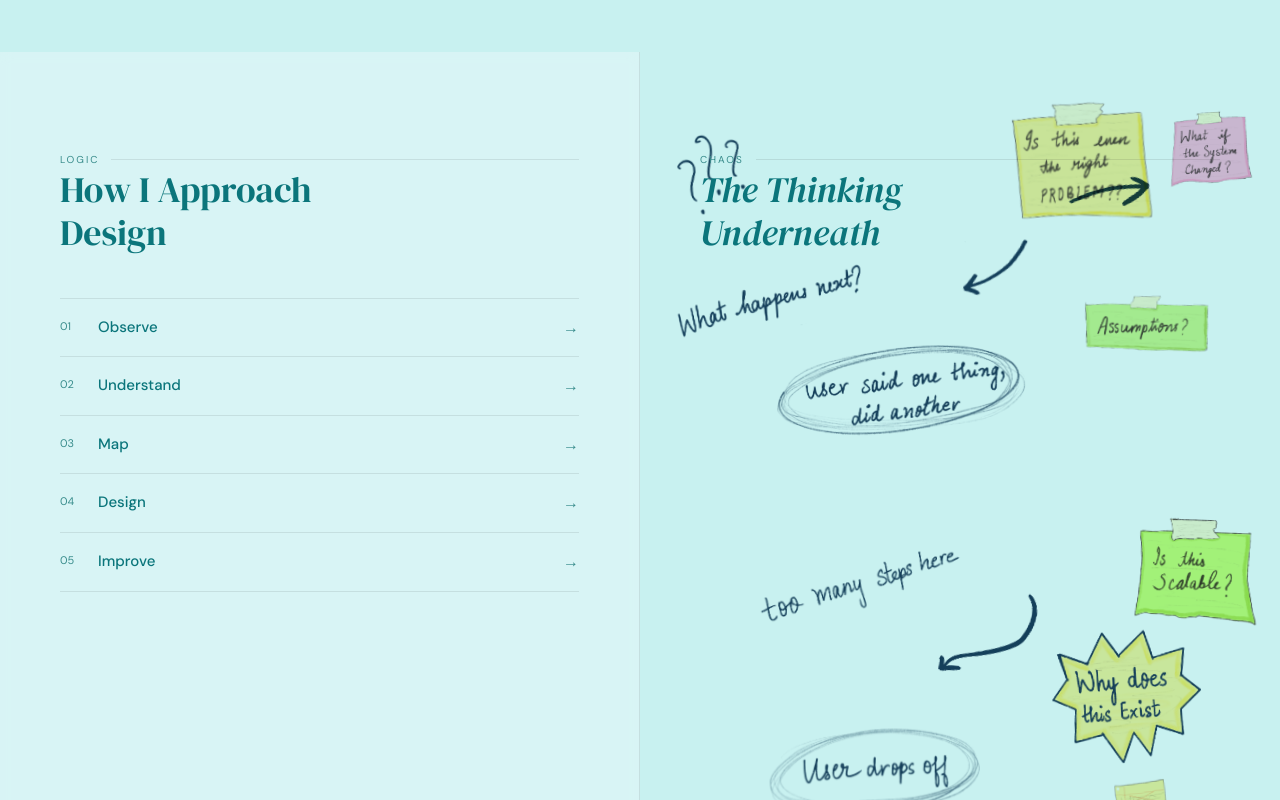
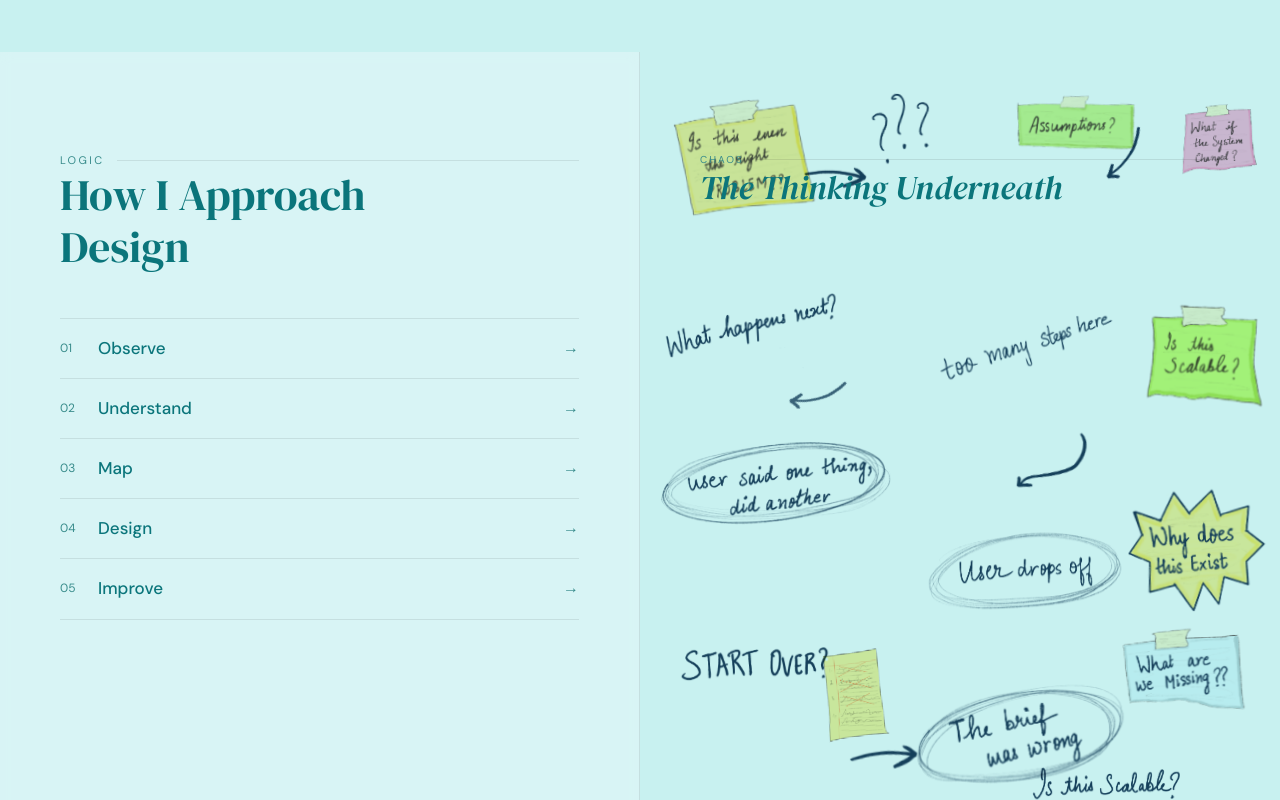
Before and after one commit to Advait2912/aarushi_portfolio, a React (Vite) app: page / in a window 1280 px wide. Shown: the part 2180-2980 px from the top of the page. Built offline with nearby package versions, Linux system fonts and the light colour scheme.

Commit message:
changes done

```diff
--- a/src/sections/SplitMind.jsx
+++ b/src/sections/SplitMind.jsx
@@ -53,144 +53,135 @@ const steps = [
   },
 ]
 
-// ─────────────────────────────────────────────────────────────────────────────
-// PLACE ALL PNGs IN /public/chaos/ named exactly as below.
-// Copy files:  1.png → /public/chaos/1.png  etc.  arr.png → /public/chaos/arr.png
-//
-// Layout is hand-tuned to look like a real thinking board:
-//   • Arrows point FROM one thought TO the next
-//   • Big statements (ellipses) anchor the centre
-//   • Sticky notes cluster near the edges
-//   • Scribbles float freely between
-// ─────────────────────────────────────────────────────────────────────────────
 const chaosItems = [
-  // ── TOP BAND ──────────────────────────────────────────────────────────────
+
+  // ── CLUSTER A: top-left — "problem framing" ──────────────────────────────
   {
-    src: "/chaos/17.png",          // yellow sticky "Is this even the right PROBLEM??"
-    top: "3%", left: "55%",
-    width: 170, rotate: "3deg",
+    src: "/chaos/17.png",
+    top: "5%", left: "3%",
+    width: 160, rotate: "-3deg",
     delay: 0, float: "A", z: 4,
   },
   {
-    src: "/chaos/13.png",          // pink sticky "What if the System Changed?"
-    top: "2%", left: "78%",
-    width: 150, rotate: "-2deg",
-    delay: 0.08, float: "B", z: 4,
+    src: "/chaos/arr.png",
+    top: "11%", left: "25%",
+    width: 75, rotate: "0deg",
+    delay: 0.08, float: "C", z: 2,
   },
   {
-    src: "/chaos/arr.png",         // right arrow (points into the pink sticky)
-    top: "8%", left: "66%",
-    width: 100, rotate: "-15deg",
-    delay: 0.15, float: "C", z: 2,
+    src: "/chaos/6.png",
+    top: "5%", left: "35%",
+    width: 80, rotate: "5deg",
+    delay: 0.12, float: "B", z: 3,
+  },
+
+  // ── CLUSTER B: top-right — "assumptions & system change" ─────────────────
+  {
+    src: "/chaos/9.png",
+    top: "4%", left: "57%",
+    width: 138, rotate: "2deg",
+    delay: 0.05, float: "B", z: 4,
   },
   {
-    src: "/chaos/6.png",           // ??? question marks
-    top: "6%", left: "5%",
-    width: 90, rotate: "-5deg",
-    delay: 0.05, float: "A", z: 2,
+    src: "/chaos/13.png",
+    top: "3%", left: "80%",
+    width: 138, rotate: "-2deg",
+    delay: 0.1, float: "A", z: 4,
+  },
+  {
+    src: "/chaos/2.png",
+    top: "9%", left: "70%",
+    width: 82, rotate: "-10deg",
+    delay: 0.18, float: "C", z: 2,
   },
 
-  // ── UPPER-MID: the "user said one thing" block + arrow into it ────────────
+  // ── CLUSTER C: middle — "user behaviour" ─────────────────────────────────
   {
-    src: "/chaos/5.png",           // "What happens next?" scribble
-    top: "17%", left: "4%",
-    width: 200, rotate: "-3deg",
-    delay: 0.2, float: "B", z: 3,
+    src: "/chaos/5.png",
+    top: "28%", left: "2%",
+    width: 185, rotate: "-2deg",
+    delay: 0.22, float: "B", z: 3,
   },
   {
-    src: "/chaos/2.png",           // curved arrow down-left (from top into ellipse)
-    top: "14%", left: "48%",
-    width: 110, rotate: "10deg",
-    delay: 0.25, float: "C", z: 2,
+    src: "/chaos/2.png",
+    top: "37%", left: "22%",
+    width: 82, rotate: "30deg",
+    delay: 0.28, float: "C", z: 2,
+    opacity: 0.8,
   },
   {
-    src: "/chaos/15.png",          // ellipse "user said one thing, did another"
-    top: "22%", left: "20%",
-    width: 260, rotate: "-1.5deg",
-    delay: 0.3, float: "A", z: 5,
+    src: "/chaos/15.png",
+    top: "44%", left: "2%",
+    width: 240, rotate: "-1deg",
+    delay: 0.33, float: "A", z: 5,
   },
   {
-    src: "/chaos/9.png",           // green sticky "Assumptions?"
-    top: "18%", left: "68%",
-    width: 145, rotate: "2.5deg",
-    delay: 0.35, float: "B", z: 4,
-  },
-
-  // ── MID: "too many steps" + "user drops off" ─────────────────────────────
-  {
-    src: "/chaos/1.png",           // "too many steps here" scribble
-    top: "38%", left: "18%",
-    width: 230, rotate: "4deg",
-    delay: 0.4, float: "C", z: 3,
+    src: "/chaos/1.png",
+    top: "29%", left: "46%",
+    width: 200, rotate: "3deg",
+    delay: 0.38, float: "B", z: 3,
   },
   {
-    src: "/chaos/4.png",           // long curved arrow (from "too many steps" down into "user drops off")
-    top: "42%", left: "44%",
-    width: 130, rotate: "5deg",
-    delay: 0.45, float: "A", z: 2,
+    src: "/chaos/4.png",
+    top: "44%", left: "57%",
+    width: 92, rotate: "5deg",
+    delay: 0.44, float: "C", z: 2,
   },
   {
-    src: "/chaos/8.png",           // ellipse "User drops off"
-    top: "52%", left: "18%",
-    width: 240, rotate: "0.5deg",
-    delay: 0.5, float: "B", z: 5,
+    src: "/chaos/8.png",
+    top: "54%", left: "43%",
+    width: 220, rotate: "0deg",
+    delay: 0.5, float: "A", z: 5,
   },
   {
-    src: "/chaos/12.png",          // yellow star "Why does this Exist"
-    top: "44%", left: "64%",
-    width: 155, rotate: "-3deg",
-    delay: 0.48, float: "C", z: 4,
-  },
-  {
-    src: "/chaos/7.png",           // green sticky "Is this Scalable?"
-    top: "36%", left: "76%",
-    width: 140, rotate: "2deg",
+    src: "/chaos/7.png",
+    top: "29%", left: "78%",
+    width: 132, rotate: "2deg",
     delay: 0.42, float: "A", z: 4,
   },
   {
-    src: "/chaos/16.png",          // yellow notepad with crossed-out items
-    top: "56%", left: "70%",
-    width: 120, rotate: "-4deg",
-    delay: 0.55, float: "B", z: 3,
+    src: "/chaos/12.png",
+    top: "48%", left: "76%",
+    width: 142, rotate: "-3deg",
+    delay: 0.48, float: "B", z: 4,
   },
 
-  // ── LOWER: "START OVER?" + arrows + "the brief was wrong" ────────────────
+  // ── CLUSTER D: bottom — "reset" cluster ──────────────────────────────────
   {
-    src: "/chaos/3.png",           // "START OVER?" big text
-    top: "66%", left: "30%",
-    width: 200, rotate: "1deg",
-    delay: 0.62, float: "C", z: 3,
+    src: "/chaos/16.png",         // notepad — bigger
+    top: "66%", left: "24%",
+    width: 130, rotate: "-4deg",
+    delay: 0.56, float: "B", z: 3,
   },
   {
-    src: "/chaos/11.png",          // blue sticky "What are we Missing??"
-    top: "63%", left: "64%",
-    width: 155, rotate: "-2.5deg",
-    delay: 0.58, float: "A", z: 4,
+    src: "/chaos/3.png",
+    top: "68%", left: "4%",
+    width: 188, rotate: "1deg",
+    delay: 0.6, float: "C", z: 3,
   },
   {
-    src: "/chaos/10.png",          // "Is this Scalable?" handwritten plain
-    top: "72%", left: "5%",
-    width: 190, rotate: "-2deg",
-    delay: 0.65, float: "B", z: 3,
+    src: "/chaos/arr.png",
+    top: "77%", left: "32%",
+    width: 82, rotate: "-8deg",
+    delay: 0.65, float: "A", z: 2,
   },
   {
-    src: "/chaos/2.png",           // reuse curved arrow pointing to "brief was wrong"
-    top: "72%", left: "44%",
-    width: 100, rotate: "20deg",
-    delay: 0.7, float: "C", z: 2,
-    opacity: 0.7,
+    src: "/chaos/14.png",
+    top: "71%", left: "42%",
+    width: 225, rotate: "1deg",
+    delay: 0.7, float: "B", z: 5,
   },
   {
-    src: "/chaos/14.png",          // ellipse "The brief was wrong"
-    top: "80%", left: "16%",
-    width: 250, rotate: "1deg",
-    delay: 0.75, float: "A", z: 5,
+    src: "/chaos/11.png",
+    top: "65%", left: "74%",
+    width: 140, rotate: "-2deg",
+    delay: 0.62, float: "C", z: 4,
   },
   {
-    src: "/chaos/arr.png",         // right arrow → (after "brief was wrong")
-    top: "86%", left: "52%",
-    width: 110, rotate: "-5deg",
-    delay: 0.8, float: "B", z: 2,
+    src: "/chaos/10.png",
+    top: "81%", left: "60%",
+    width: 168, rotate: "-1deg",
+    delay: 0.72, float: "A", z: 3,
   },
 ]
 
@@ -200,7 +191,6 @@ export default function SplitMind() {
   const [visibleCount, setVisibleCount] = useState(0)
   const intervalRef = useRef(null)
 
-  // Fade-up for text elements
   useEffect(() => {
     const obs = new IntersectionObserver(
       (entries) => {
@@ -215,7 +205,6 @@ export default function SplitMind() {
     return () => obs.disconnect()
   }, [])
 
-  // One-shot trigger on first scroll-into-view
   useEffect(() => {
     if (hasRevealed) return
     const obs = new IntersectionObserver(
@@ -233,7 +222,6 @@ export default function SplitMind() {
     return () => obs.disconnect()
   }, [hasRevealed])
 
-  // Stagger images one-by-one, 110ms apart — never resets
   useEffect(() => {
     if (!hasRevealed) return
     let count = 0
@@ -245,7 +233,6 @@ export default function SplitMind() {
     return () => clearInterval(intervalRef.current)
   }, [hasRevealed])
 
-  // Sort by delay so stagger order matches intended narrative flow
   const sorted = [...chaosItems]
     .map((item, i) => ({ ...item, origIndex: i }))
     .sort((a, b) => a.delay - b.delay)
@@ -253,9 +240,8 @@ export default function SplitMind() {
   return (
     <>
       <style>{`
-        /* ── Section sizing ── */
         #split-mind {
-          min-height: 160vh;
+          min-height: 110vh;
           align-items: stretch;
         }
         .chaos-side {
@@ -264,18 +250,43 @@ export default function SplitMind() {
           min-height: 100% !important;
         }
 
-        /* ── Each chaos image ── */
+        /* Left side — bigger text */
+        .logic-side .section-label {
+          font-size: 11px;
+          letter-spacing: .22em;
+        }
+        .logic-title {
+          font-size: clamp(34px, 3.4vw, 52px) !important;
+        }
+        .step-name {
+          font-size: 17px !important;
+        }
+        .step-desc {
+          font-size: 14px !important;
+          line-height: 1.75 !important;
+        }
+        .step-num {
+          font-size: 12px !important;
+          padding-top: 4px !important;
+        }
+
+        /* Chaos heading — force single line */
+        .chaos-title {
+          white-space: nowrap;
+          font-size: clamp(24px, 2.6vw, 40px) !important;
+        }
+
+        /* Each chaos image */
         .chaos-img {
           position: absolute;
           pointer-events: none;
           user-select: none;
-          /* transparent PNG — black pixels become invisible */
           mix-blend-mode: multiply;
           opacity: 0;
           transform: scale(0.78) translateY(14px);
           transition:
-            opacity 0.5s cubic-bezier(0.16, 1, 0.3, 1),
-            transform 0.5s cubic-bezier(0.16, 1, 0.3, 1);
+            opacity 0.4s cubic-bezier(0.16, 1, 0.3, 1),
+            transform 0.4s cubic-bezier(0.16, 1, 0.3, 1);
           will-change: opacity, transform;
         }
         .chaos-img.visible {
@@ -283,31 +294,29 @@ export default function SplitMind() {
           transform: rotate(var(--rot)) scale(1) translateY(0px);
         }
 
-        /* ── Three gentle float variants ── */
-        .chaos-img.visible.fA { animation: cFA 8s ease-in-out infinite; }
-        .chaos-img.visible.fB { animation: cFB 10s ease-in-out infinite; }
-        .chaos-img.visible.fC { animation: cFC 7s ease-in-out infinite; }
+        /* Faster, more visible float animations */
+        .chaos-img.visible.fA { animation: cFA 4s ease-in-out infinite; }
+        .chaos-img.visible.fB { animation: cFB 5s ease-in-out infinite; }
+        .chaos-img.visible.fC { animation: cFC 3.5s ease-in-out infinite; }
 
-        /* Stagger start time so they don't all move in sync */
         .chaos-img:nth-child(3n+1) { animation-delay: 0s; }
-        .chaos-img:nth-child(3n+2) { animation-delay: -3s; }
-        .chaos-img:nth-child(3n)   { animation-delay: -6s; }
+        .chaos-img:nth-child(3n+2) { animation-delay: -1.6s; }
+        .chaos-img:nth-child(3n)   { animation-delay: -3.2s; }
 
-        @keyframes cFA { 0%,100%{translate:0 0}  50%{translate:0 -6px} }
-        @keyframes cFB { 0%,100%{translate:0 0}  35%{translate:1px -4px} 70%{translate:-1px -5px} }
-        @keyframes cFC { 0%,100%{translate:0 0}  60%{translate:0 -7px} }
+        @keyframes cFA { 0%,100%{translate:0 0} 50%{translate:0 -11px} }
+        @keyframes cFB { 0%,100%{translate:0 0} 35%{translate:2px -9px} 70%{translate:-2px -10px} }
+        @keyframes cFC { 0%,100%{translate:0 0} 60%{translate:0 -12px} }
 
-        /* Soft bottom fade into next section */
+        /* Soft bottom fade */
         .chaos-bottom-fade {
           position: absolute;
           bottom: 0; left: 0; right: 0;
-          height: 160px;
+          height: 120px;
           background: linear-gradient(to bottom, transparent, var(--bg));
           pointer-events: none;
           z-index: 10;
         }
 
-        /* Keep chaos header readable above the image layer */
         .chaos-header {
           position: relative;
           z-index: 20;
@@ -317,7 +326,7 @@ export default function SplitMind() {
 
       <section id="split-mind" className="split-mind" ref={ref}>
 
-        {/* ── LEFT: LOGIC ────────────────────────────────────────────── */}
+        {/* ── LEFT: LOGIC ── */}
         <div className="logic-side">
           <div>
             <p className="section-label fade-up">Logic</p>
@@ -340,18 +349,16 @@ export default function SplitMind() {
           </div>
         </div>
 
-        {/* ── RIGHT: CHAOS ───────────────────────────────────────────── */}
+        {/* ── RIGHT: CHAOS ── */}
         <div className="chaos-side">
 
-          {/* Header — stays on top */}
           <div className="chaos-header">
             <p className="section-label fade-up">Chaos</p>
             <h2 className="chaos-title fade-up" style={{ transitionDelay: "0.1s" }}>
-              The Thinking<br />Underneath
+              The Thinking Underneath
             </h2>
           </div>
 
-          {/* All images — positioned absolutely within the chaos side */}
           {sorted.map((item, sortedIdx) => (
             <img
               key={item.origIndex}
@@ -359,17 +366,16 @@ export default function SplitMind() {
               alt=""
               className={`chaos-img f${item.float} ${sortedIdx < visibleCount ? "visible" : ""}`}
               style={{
-                top:      item.top,
-                left:     item.left,
-                width:    item.width,
-                zIndex:   item.z,
-                "--rot":  item.rotate,
+                top:        item.top,
+                left:       item.left,
+                width:      item.width,
+                zIndex:     item.z,
+                "--rot":    item.rotate,
                 "--img-op": item.opacity ?? 1,
               }}
             />
           ))}
 
-          {/* Fade out at bottom */}
           <div className="chaos-bottom-fade" />
         </div>
 
--- a/src/sections/SystemInputs.jsx
+++ b/src/sections/SystemInputs.jsx
@@ -195,7 +195,7 @@ export default function SystemInputs() {
 
 
     {/* SMALLER HEADING */}
-    <div className="fade-up">
+    <div className="fade-up" style={{ textAlign: "center" }}>
       <h2 style={{
         fontFamily: "var(--serif)",
         fontSize: "clamp(24px,3vw,36px)", // 👈 reduced
@@ -205,18 +205,15 @@ export default function SystemInputs() {
         What Shapes My Thinking
       </h2>
 
-      <span style={{
+      <p style={{
         fontSize: "10px",
         letterSpacing: ".2em",
         textTransform: "uppercase",
         color: "var(--text-muted)",
-        display: "flex",
-        alignItems: "center",
-        gap: "12px",
+        textAlign: "center",
       }}>
         The disciplines that inform how I design
-        <span style={{ flex: 1, height: "1px", background: "var(--border)" }} />
-      </span>
+      </p>
     </div>
 
 
```
